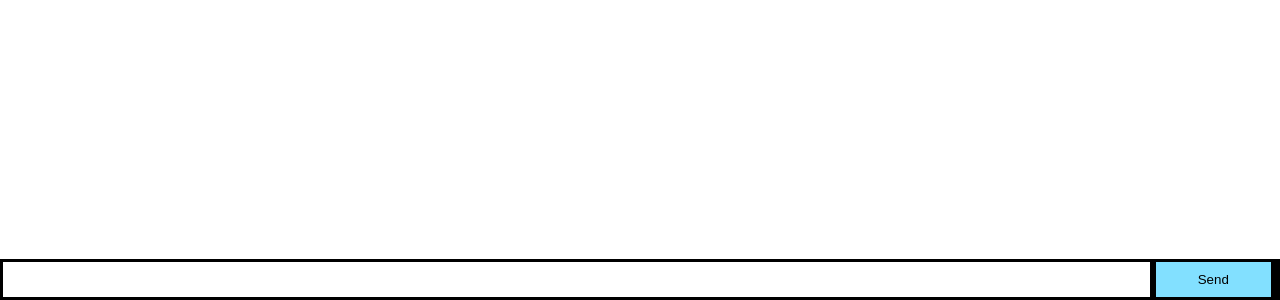
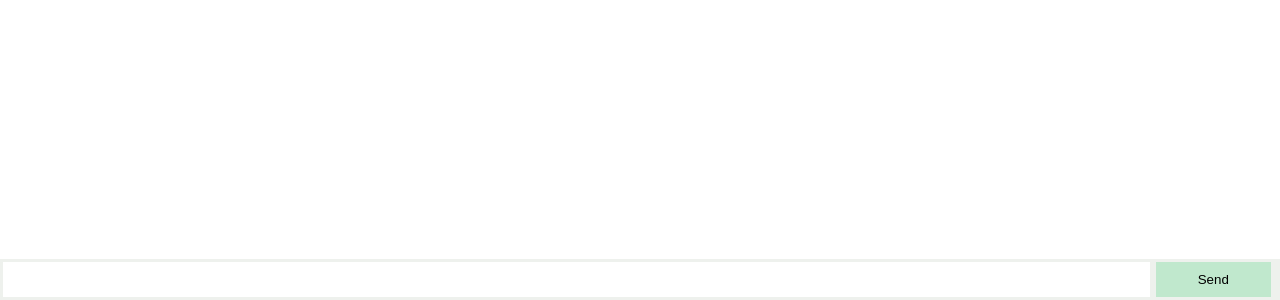
Before and after one commit to WilsonicX/nes-chat, a website: page index.html in a window 1280 px wide. Shown: the part 500-800 px from the top of the page. Drawn offline with nearby package versions, Linux system fonts and the light colour scheme.

Commit message:
Final css touch

```diff
--- a/assets/main.css
+++ b/assets/main.css
@@ -1,8 +1,8 @@
 * { margin: 0; padding: 0; box-sizing: border-box; }
 body { font: 13px Helvetica, Arial; }
-form { background: #000; padding: 3px; position: fixed; bottom: 0; width: 100%; }
+form { background: #EEF1ED; padding: 3px; position: fixed; bottom: 0; width: 100%; }
 form input { border: 0; padding: 10px; width: 90%; margin-right: .5%; }
-form button { width: 9%; background: rgb(130, 224, 255); border: none; padding: 10px; }
+form button { width: 9%; background: rgb(192, 232, 205); border: none; padding: 10px; }
 #messages { list-style-type: none; margin: 0; padding: 0; }
 #messages li { padding: 5px 10px; }
 #messages li:nth-child(odd) { background: #eee; }
```
Also changed, not shown: README.md.
